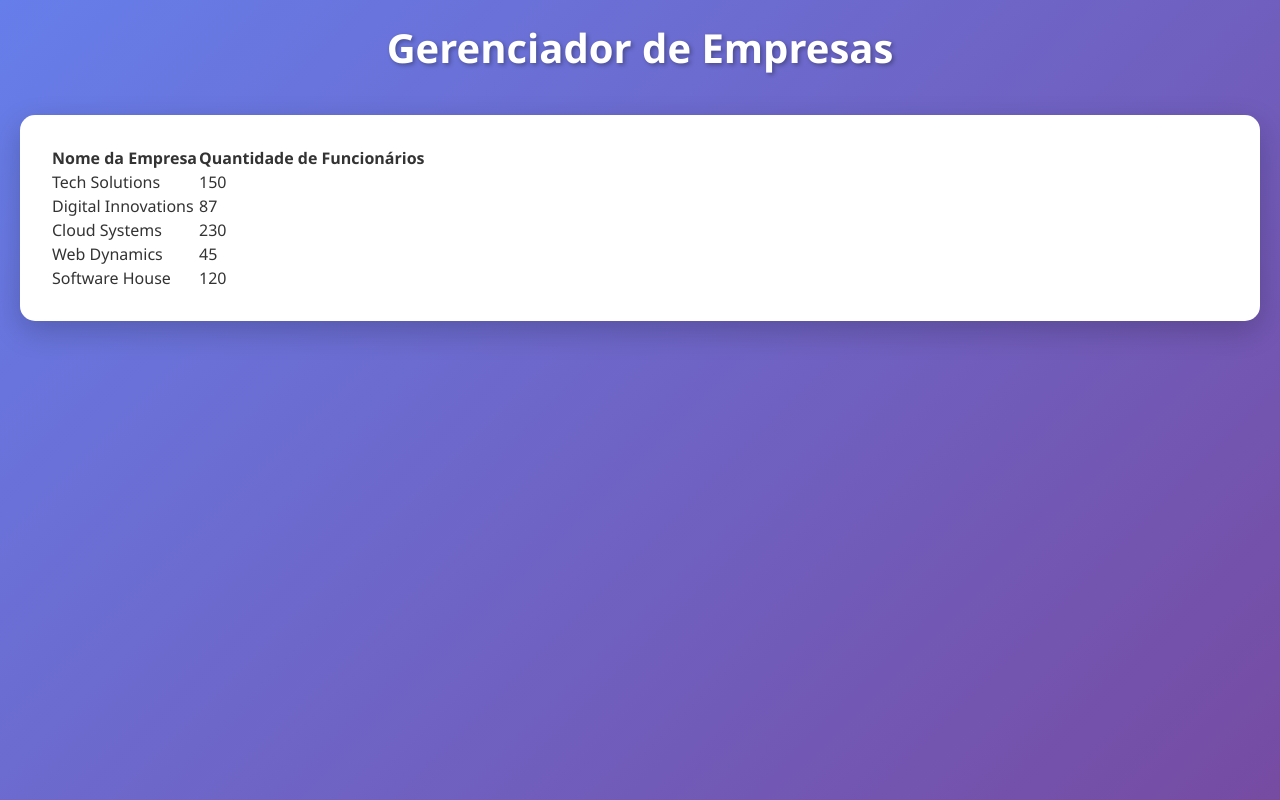
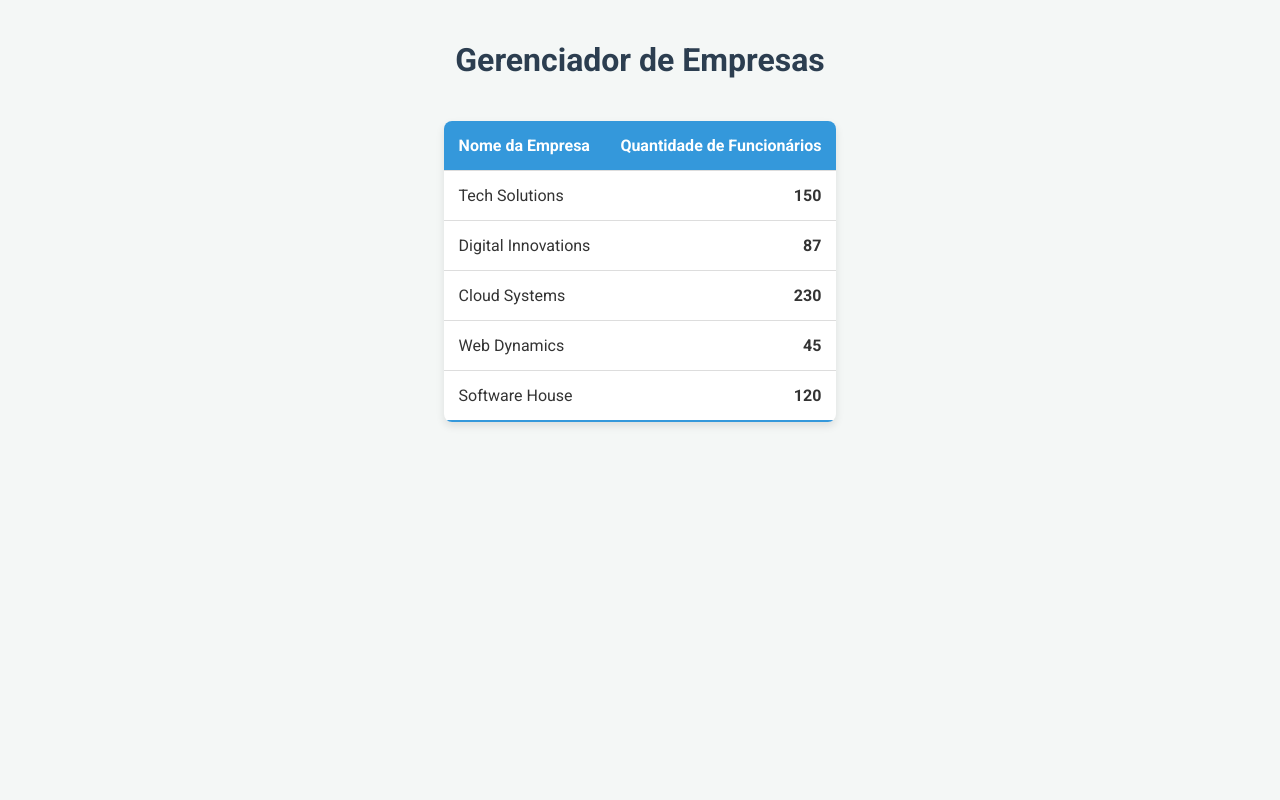
Before and after one commit to neofuture-tech/tech-mentoring-2025, a plain HTML site: page aula-02/desafio-pratico/solucao-th/parte-1/index.html in a window 1280 px wide. Drawn offline with Linux system fonts and the light colour scheme; files that its build step writes are made by us from their sources.

Commit message:
parte 1 completa

```diff
--- a/aula-02/desafio-pratico/solucao-th/parte-1/index.html
+++ b/aula-02/desafio-pratico/solucao-th/parte-1/index.html
@@ -10,23 +10,23 @@
         <link href="https://fonts.googleapis.com/css2?family=Roboto:wght@400;500;700&display=swap" rel="stylesheet">    <!-- importa a fonte (os números são as espessuras da fonte e o display faz com que o texto apareça em uma fonte padrão enquanto a roboto carrega)    -->
     </head>                                                                             <!-- fecha o cabeçalho-->
 
-    <body>
-        <header>
-            <h1> Gerenciador de Empresas</h1>
+    <body>                                                                              <!-- seção que mostra todo o conteúdo visível da página-->
+        <header>                                                                        <!-- cabeçalho da página(diferende do head que é do site)-->
+            <h1> Gerenciador de Empresas</h1>                                           <!-- tag de título de nível 1(a maior)-->
         </header>
 
-        <main>
-            <div class = "table-container">
-                <table>
-                    <thead>
-                        <tr>
-                            <th> Nome da Empresa</th>
+        <main>                                                                          <!-- tag que delimita o conteúdo principal e único da página-->
+            <div class = "table-container">                                             <!-- div é um container genérico usado para agrupar coisas com o fim de estilização. a class é o nome dele que será utilizado no css depois-->
+                <table>                                                                 <!-- inicia uma tabela-->
+                    <thead>                                                             <!-- thead = table head agrupa o conteúdo do cabeçalho da tabela-->
+                        <tr>                                                            <!-- tr = table row , cria uma linha-->
+                            <th> Nome da Empresa</th>                                   <!-- th = table header, é o nome das células do cabeçalho-->
                             <th> Quantidade de Funcionários</th>
                         </tr>
                     </thead>
-                    <tbody>
-                        <tr>
-                            <td>Tech Solutions</td>
+                    <tbody>                                                             <!-- tbody = table body, corpo da tabela-->
+                        <tr>                                                            <!-- linhas da tabela-->
+                            <td>Tech Solutions</td>                                     <!-- elemento de cada coluna correspondente a que definimos anteriormente-->
                             <td>150</td>
                         </tr>
                         <tr>
--- /dev/null
+++ b/aula-02/desafio-pratico/solucao-th/parte-1/style.css
@@ -0,0 +1,72 @@
+body { /* seletor que seleciona a tag body do HTML, ou seja tudo dentro do body tem que seguir essas regras */
+    font-family: 'Roboto', sans-serif;
+    background-color: #f4f7f6;
+    color: #333;
+    margin: 0;                                      /* remove todas as margens padrão que os navegadores costumam aplicar*/
+    padding: 20px;                                  /* espaçamento interno de 20 pixels em todos os lados do body*/
+    display: flex;                                  /* ativa o modo de display flexbox para o body(o que quer que isso signifique)*/
+    flex-direction: column;                         /* diz ao flexbox para empilhar os elementos filhos do do body verticalmente*/
+    align-items: center;                            /* centraliza o alinhamento (no caso como estamos empilhando verticalmente, centraliza no eixo horizontal) */
+}
+
+header { /* seleciona a tag header*/
+    margin-bottom: 20px;                            /* adiciona uma margem inferior de 20 px*/
+    text-align: center;                             /* centraliza o texto */
+}
+
+h1 {
+    color: #2c3e50;                               /* sobreescreve o título h1 com outra cor diferente da do body*/
+}
+
+/* container da tabela para responsividade */
+.table-container {                                  /* seleciona qualquer elemento que tenha o atributo "table-container" (faz isso com o .) */
+    width: 100%;                                    /*  faz o container ocupar 100% da largura disponível do elemento pai(main)*/
+    max-width: 800px;                               /* largura máxima da tabela(em pc fica fixo, em celulares vai pegando o 100% ali) */
+    overflow-x: auto;                               /* adiciona scroll horizontal em telas pequenas */
+    background-color: #ffffff;
+    border-radius: 8px;                             /* arredonda os cantos do container em 8 px*/
+    box-shadow: 0 4px 8px rgba(0, 0, 0, 0.1);     /* adiciona uma sombra sutil ao container. 0 de desvio horizontal, 4px de desvio vertical, 8px de "blur" ou esfumaçado, e a cor é um preto com 10% de opacidade */
+}
+
+
+table {
+    width: 100%;                                    /* faz a tabela ocupar 100% da largura */
+    border-collapse: collapse;                      /* remove o espaço entre as bordas das células da tabela*/
+}
+
+thead tr { /* seleciona as linhas <tr> que estão dentro de <thead>*/
+    background-color: #3498db;                    /* muda a cor do fundo*/
+    color: #ffffff;
+    text-align: left;                               /* alinha o texto à esquerda*/
+}
+
+th, td { /* aplica a regra a todos os seletores th e td*/
+    padding: 15px;                                  /* espaçamento*/
+    border-bottom: 1px solid #dddddd;             /* adiciona uma borda fina e cinza apenas na parte de baixo (cria as linhas horizontais da tabela)*/
+}
+
+td:last-child { /* pseudo classe que seleciona apenas as células <td> que são o último filho da linha */
+    text-align: right;                              /* joga os para a direita*/
+    font-weight: 700;                               /* muda o peso da fonte tornando a mais visivel (nós importamos lá no html 400, 500 e 700)*/
+}
+
+tbody tr:hover { /* seleciona as linhas da tabela e aplica o hover*/
+    background-color: #f1f1f1;                    /* o cinza claro */
+    cursor: pointer;                                /* muda quando passamos o mouse em cima da tela*/
+}
+
+tbody tr:last-of-type { /* pega o último tr*/
+    border-bottom: 2px solid #3498db;             /* muda a cor da borda de baixo para azul*/
+}
+
+/* Media Query para telas menores*/
+@media (max-width: 600px) { /* diz que a regra só se aplica se a largura for menor que 600 px */
+    th, td {
+        padding: 10px;
+        font-size: 14px;
+    }
+
+    h1 {
+        font-size: 24px;
+    }
+}
```
